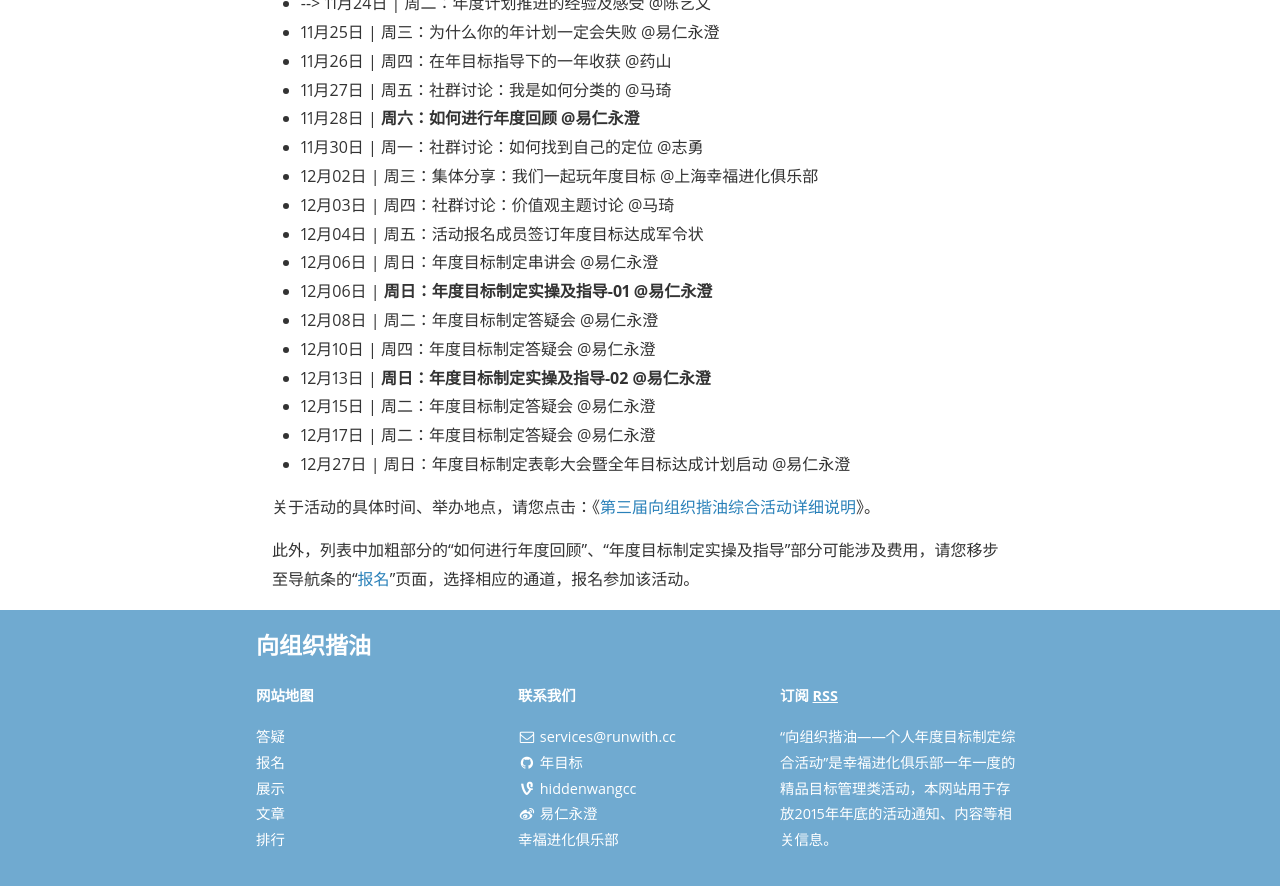
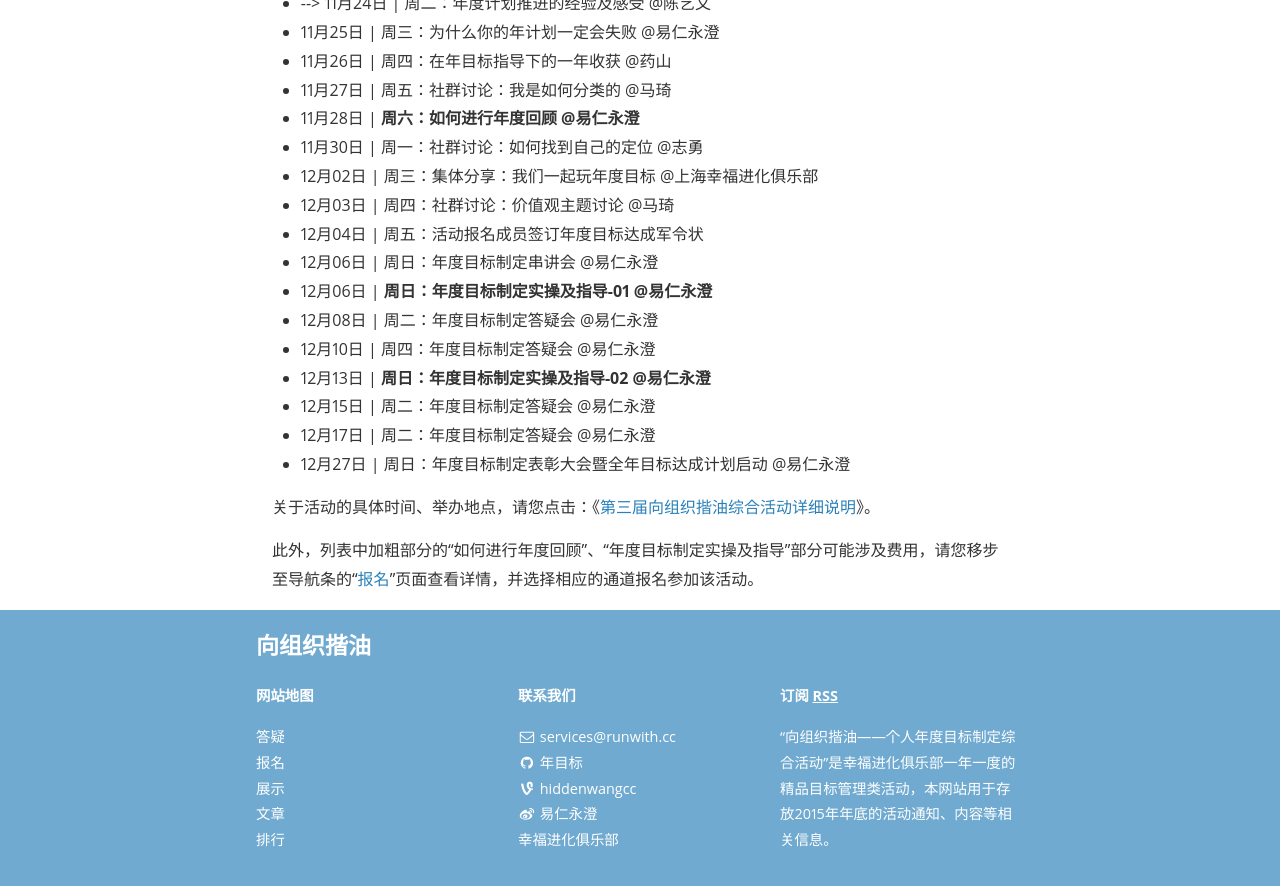
Before and after one commit to nianmubiao/nianmubiao.github.io, a Jekyll site: the page built from index.html, in a window 1280 px wide and 900 px high, scrolled down 1865 px. Shown: the top 886 px of the window. Built offline with Jekyll 4.4.1, drawn with Linux system fonts in a browser that asks for light colours; nearby versions of some CDN libraries; some web fonts are replaced; the list of posts is cut into pages by our own code; a style sheet for code colours, icons or effects is not loaded.

Commit message:
修改文字

```diff
--- a/index.html
+++ b/index.html
@@ -66,7 +66,7 @@ layout: default
 <li>12月27日 | 周日：年度目标制定表彰大会暨全年目标达成计划启动 @易仁永澄</li>
 </ul>
 
-<p>关于活动的具体时间、举办地点，请您点击：《<a href="http://nianmubiao.com">第三届向组织揩油综合活动详细说明</a>》。</p>此外，列表中加粗部分的“如何进行年度回顾”、“年度目标制定实操及指导”部分可能涉及费用，请您移步至导航条的“<a href="#">报名</a>”页面，选择相应的通道，报名参加该活动。
+<p>关于活动的具体时间、举办地点，请您点击：《<a href="http://nianmubiao.com">第三届向组织揩油综合活动详细说明</a>》。</p>此外，列表中加粗部分的“如何进行年度回顾”、“年度目标制定实操及指导”部分可能涉及费用，请您移步至导航条的“<a href="#">报名</a>”页面查看详情，并选择相应的通道报名参加该活动。
 
 </div>
 </div>
```
